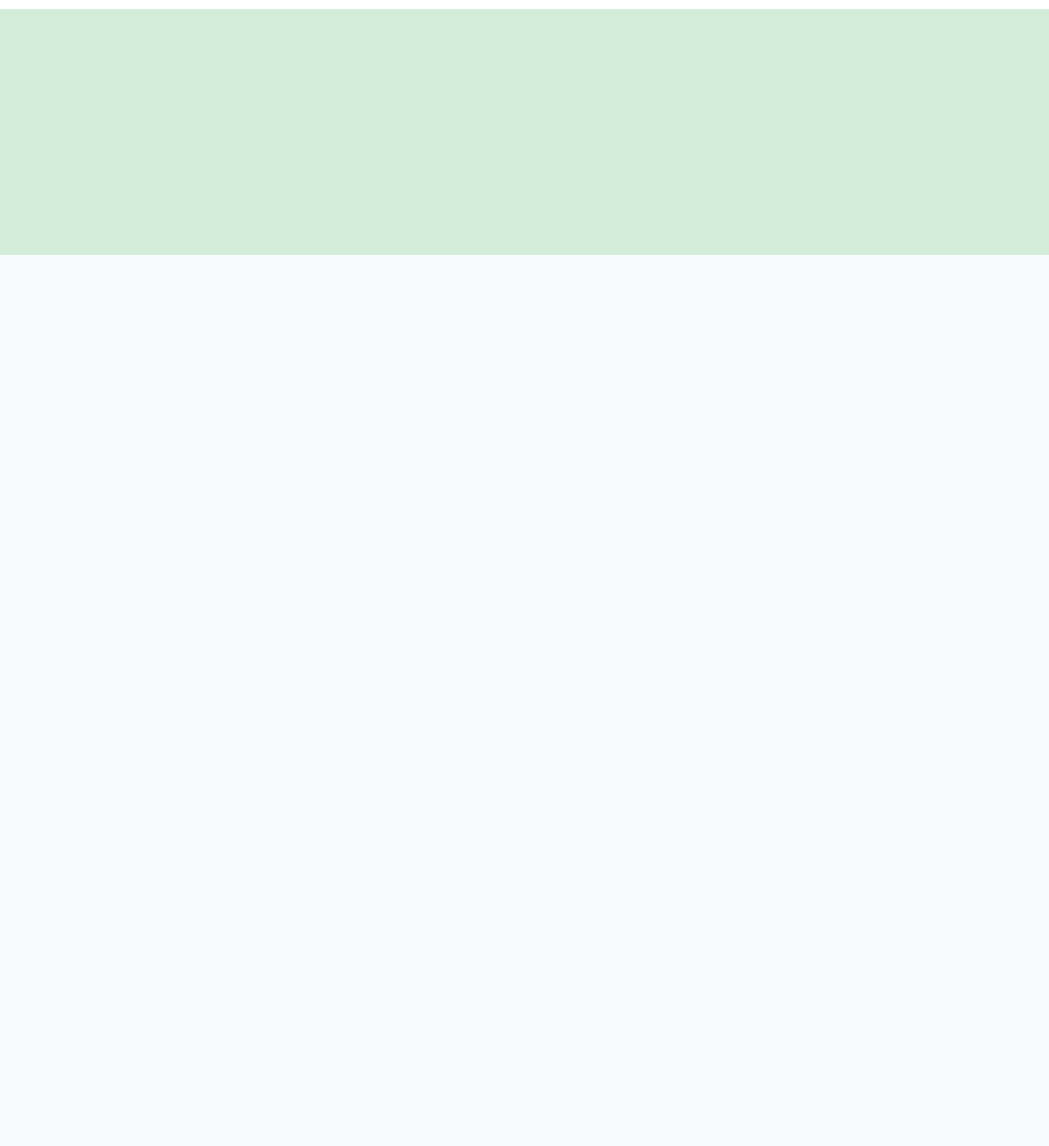
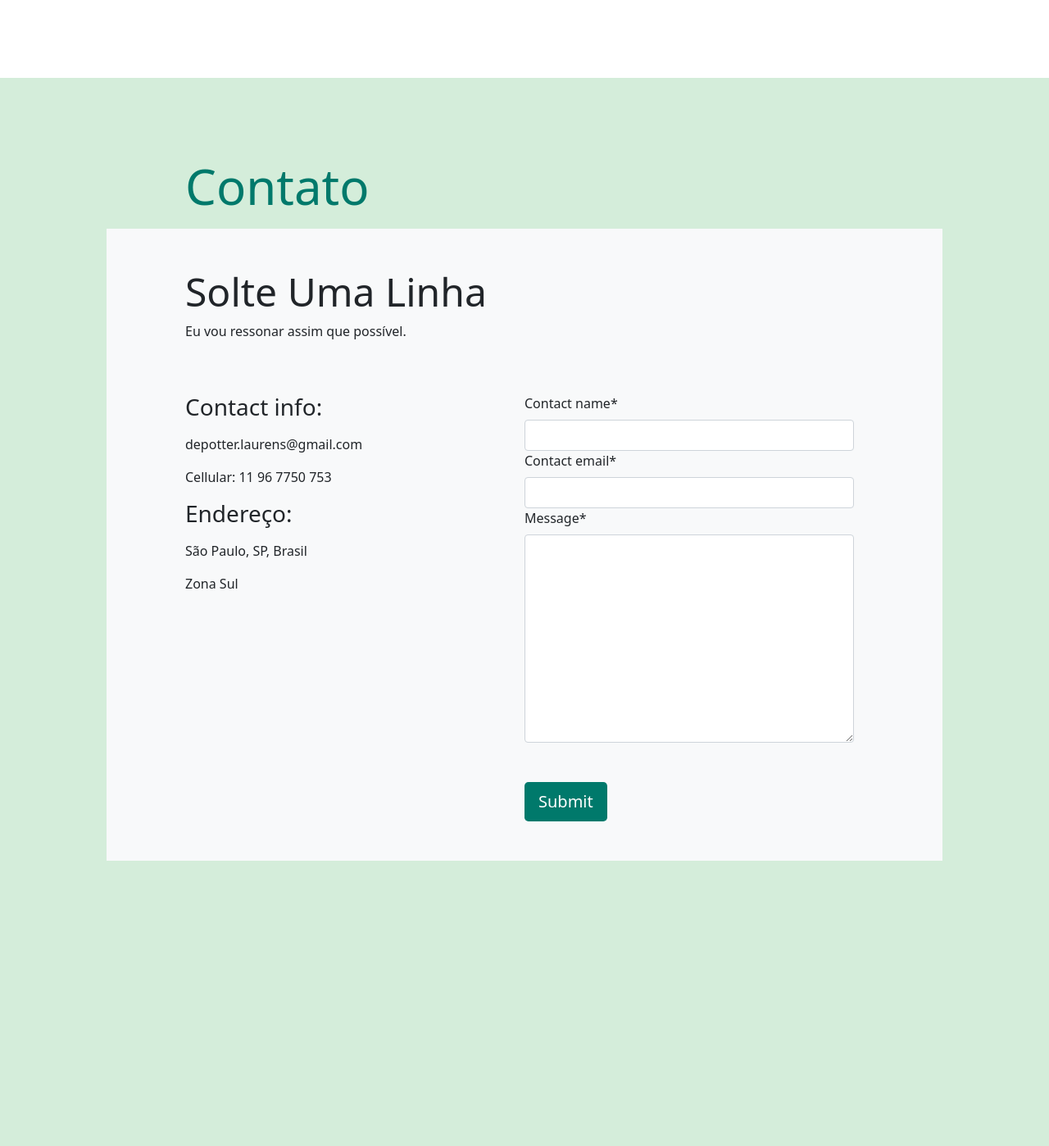
Before and after one commit to DePotterDev/personal-website, a Django app: page / in a window 1280 px wide. Shown: the part 2316-3714 px from the top of the page at 82% size. Before the commit the page ends 2627 px from the top, so only its background shows below. Run offline with Django 3.2, Linux system fonts and the light colour scheme; data that the repository does not hold is empty; parts of the project's set-up code (start-up, migrations or seed data) failed here and were passed over; some libraries are stand-ins or nearby versions.

Commit message:
Adding email

```diff
--- /dev/null
+++ b/core/forms.py
@@ -0,0 +1,23 @@
+from django import forms
+from crispy_forms.helper import FormHelper
+from crispy_forms.layout import Layout
+
+class ContactForm(forms.Form):
+    contact_name = forms.CharField(required=True)
+    contact_email = forms.EmailField(required=True)
+    message = forms.CharField(
+        required=True,
+        widget=forms.Textarea
+    )
+
+    def __init__(self, *args, **kwargs):
+        super(ContactForm, self).__init__(*args, **kwargs)
+        self.helper = FormHelper()
+        self.helper.form_tag = False
+        self.helper.form_class = 'form-control col-lg'
+        self.helper.label_class = 'form-label'
+        self.helper.layout = Layout(
+            'contact_name',
+            'contact_email',
+            'message',
+        )
--- a/core/views.py
+++ b/core/views.py
@@ -1,9 +1,34 @@
-from django.shortcuts import render
+from django.shortcuts import render, redirect
 import requests
+from .forms import ContactForm
+from django.template.loader import render_to_string
+from django.utils.html import strip_tags
+from django.http import HttpResponse
+from django.core.mail import send_mail, BadHeaderError
 
 def home(request):
     """ Home Page """
+
+    """ GET API GitHub """
     response = requests.get('https://api.github.com/users/depotterdev/repos?per_page=5&sort=updated')
     repo = response.json()
-    context = {'repo': repo, 'range': range(4)}
+
+    """ Contact Form """
+    if request.method == 'GET':
+        form = ContactForm()
+    else:
+        form = ContactForm(request.POST)
+        if form.is_valid():
+            subject = request.POST['contact_name']
+            from_email = request.POST['contact_email']
+            message = request.POST['message']
+            html_message = render_to_string('contact_template.txt', {'from_email': from_email, 'message': message, 'subject': subject})
+            plain_message = strip_tags(html_message)
+            try:
+                send_mail('Message from : ' + subject, plain_message, from_email, ['email@gmail.com'])
+            except BadHeaderError:
+                return HttpResponse('Invalid header found.')
+            return redirect('index')
+
+    context = {'repo': repo, 'range': range(4), 'form': ContactForm}
     return render(request, 'home.html', context)
--- a/static_files/css/style.css
+++ b/static_files/css/style.css
@@ -33,7 +33,7 @@
 }
 .btn-darkgreen:hover{
     color:#fff;
-    background-color: var(--darkgreen);
+    background-color: #239688;
 }
 .border-darkgreen{
     border: 1px solid var(--darkgreen);
--- a/templates/base.html
+++ b/templates/base.html
@@ -1,4 +1,5 @@
 {% load static %}
+
 
 <!DOCTYPE html>
 <html lang="en">
--- a/templates/home.html
+++ b/templates/home.html
@@ -1,4 +1,7 @@
 {% extends 'base.html' %}
+{% load static %}
+{% load crispy_forms_tags %}
+{% crispy example_form example_form.helper %}
 
 {% block content %}
 
@@ -24,19 +27,20 @@
             <div class="col-2">
                     <h4 class="python">Python</h4>
                     <br>
-                    <p>>_Scrapy</p>
-                    <p>>_Django</p>
-                    <p>>_Django REST Framework</p>
+                    <p><span class="link">>_</span>Scrapy</p>
+                    <p><span class="link">>_</span>Django</p>
+                    <p><span class="link">>_</span>Django REST Framework</p>
             </div>
             <div class="col-2">
                     <h4 class="javascript">JavaScript</h4>
                     <br>
-                    <p>>_React</p>
+                    <p><span class="link">>_</span>Cleave.js</p>
+                    <p><span class="link">>_</span>React.js</p>
             </div>
             <div class="col-2">
                     <h4 class="database">Banco de Dados</h4>
                     <br>
-                    <p>>_SQLite</p>
+                    <p><span class="link">>_</span>SQLite</p>
             </div>
             <div class="col-6 ps-5">
                 <h4>Latest GitHub Repo Updates</h4>
@@ -56,6 +60,7 @@
                             <td>
                                 {% if repo.0.description %}
                                     {{repo.0.description}}
+                                    {{repo.0.created_at|date:"c" }}
                                 {% else %}
                                     <p>This repo has no description yet.. Working on it!</p>
                                 {% endif %}
@@ -152,7 +157,7 @@
 <div id="about" class="container py-5 my-5">
     <div class="row">
         <div class="col">
-            <img class="circle" src="" alt="laurens">
+            <img class="circle mx-auto d-block" src="{% static 'media/laurens.jpeg' %}" alt="laurens">
         </div>
         <div class="col">
             <h2 class="title">Sobre  👨‍💻</h2>
@@ -166,6 +171,36 @@
     </div>
 </div>
 
+<div class="bg-green py-5">
+    <div class="container mt-5">
+        <div class="px-5 mx-5">
+            <h2 class="ms-5 mb-3 color-darkgreen title">Contato</h2>
+        </div>
+        <div class="row p-5 mx-5 bg-light">
+        <h4 class="ms-5 p-0 display-5">Solte Uma Linha</h4>
+        <p class="ms-5 p-0 pb-5">Eu vou ressonar assim que possível.</p>
+        <div class="col ms-5 p-0">
+            <h3 class="mb-3">Contact info:</h3>
+            <p>depotter.laurens@gmail.com</p>
+            <p>Cellular: 11 96 7750 753</p>
+
+            <h3 class="mb-3">Endereço:</h3>
+            <p>São Paulo, SP, Brasil</p>
+            <p>Zona Sul</p>
+        </div>
+        <div class="col me-5">
+                <form method="POST">
+                    {% csrf_token %}
+                    {% crispy form %}
+                    <button type="submit" class="btn btn-lg btn-darkgreen mt-5">Submit</button>
+                </form>
+        </div>
+        </div>
+    </div>
+</div>
+
+
+
 
 
 {% endblock content %}
```
Also changed, not shown: portfolio/settings.py (+7 -1 lines).
